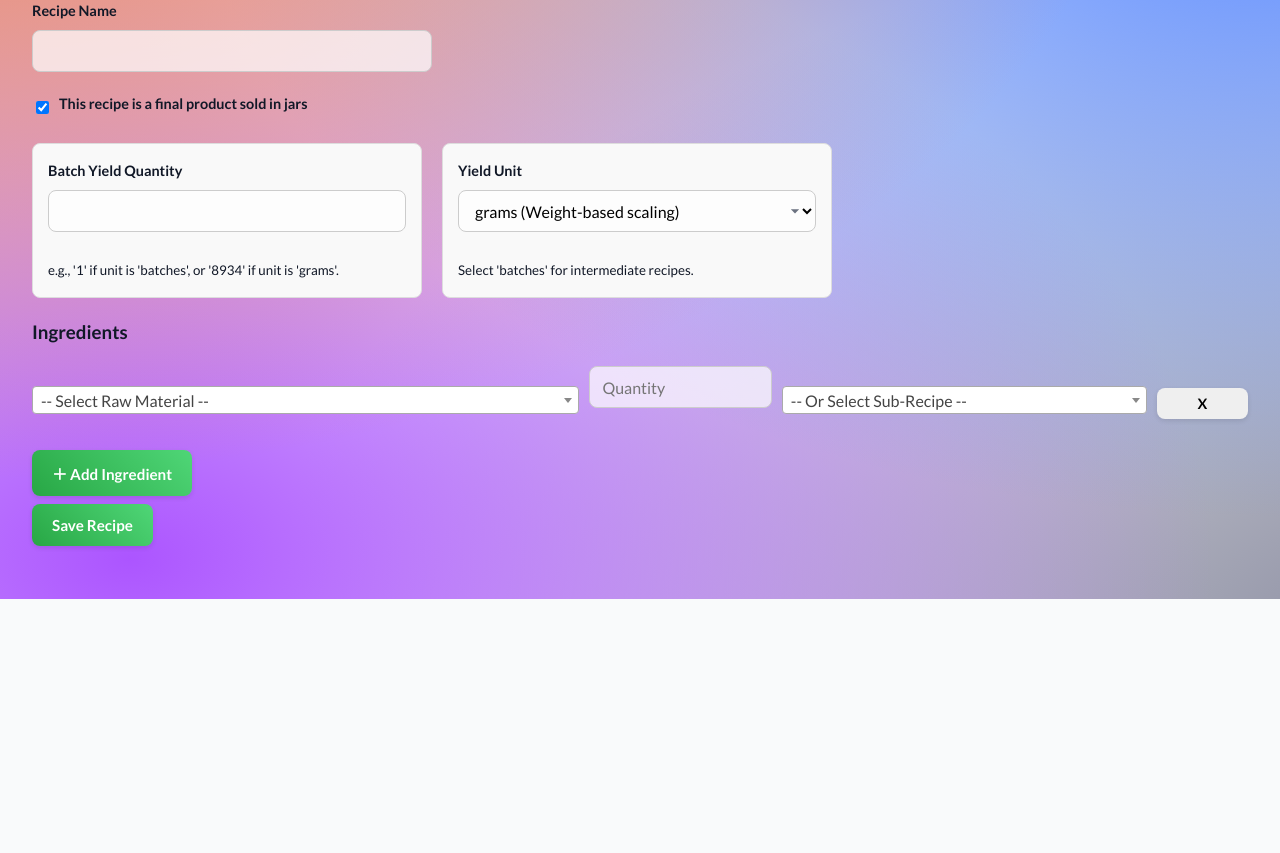
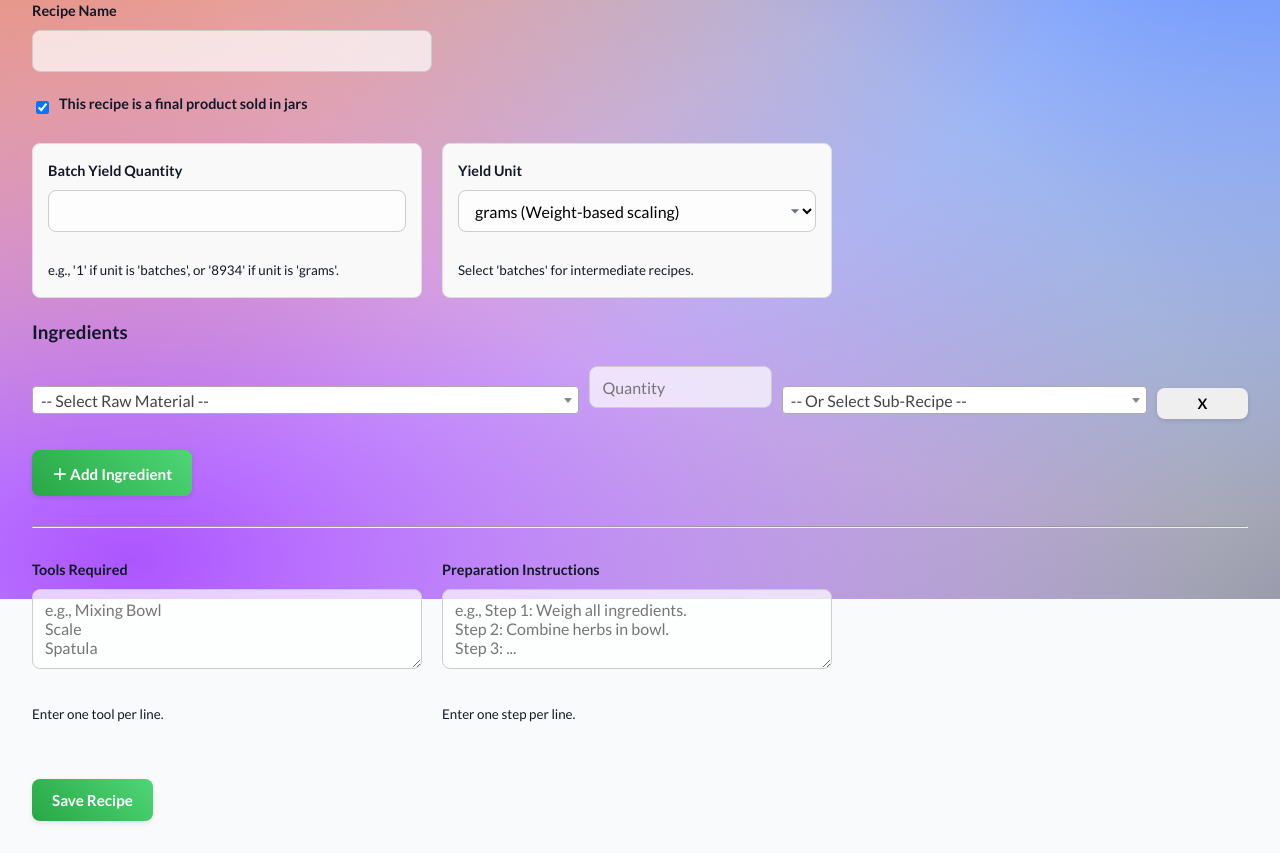
Before and after one commit to ATrapenard/Bliss_Analytics_Dashboard, a Flask app: page /new-recipe in a window 1280 px wide. Shown: the part 201-1054 px from the top of the page. Before the commit the page ends 800 px from the top, so only its background shows below. Run offline with Flask 3, Linux system fonts and the light colour scheme; data that the repository does not hold is empty; some libraries are stand-ins or nearby versions.

Commit message:
added tool and instruction content for each recipe but now broken UI

```diff
--- a/app/routes_data.py
+++ b/app/routes_data.py
@@ -2,6 +2,7 @@ import psycopg2
 from psycopg2.extras import DictCursor, RealDictCursor
 from flask import Blueprint, flash, g, redirect, render_template, request, url_for
 from collections import defaultdict
+import json
 
 from app.db import get_db
 from app.models import get_base_ingredients, _log_inventory_adjustment
@@ -163,9 +164,29 @@ def create_recipe():
             yield_unit = request.form.get("yield_unit") or None
             is_sold_product = "is_sold_product" in request.form
 
+            # --- NEW: Get tools and instructions ---
+            tools_text = request.form.get("tools", "")
+            instructions_text = request.form.get("instructions", "")
+
+            # Convert text-area-per-line to a clean list
+            tools_list = [
+                tool.strip() for tool in tools_text.split("\n") if tool.strip()
+            ]
+            instructions_list = [
+                inst.strip() for inst in instructions_text.split("\n") if inst.strip()
+            ]
+
             cur.execute(
-                "INSERT INTO recipes (name, yield_quantity, yield_unit, is_sold_product) VALUES (%s, %s, %s, %s) RETURNING id;",
-                (recipe_name, yield_quantity, yield_unit, is_sold_product),
+                """INSERT INTO recipes (name, yield_quantity, yield_unit, is_sold_product, tools, instructions)
+                   VALUES (%s, %s, %s, %s, %s, %s) RETURNING id;""",
+                (
+                    recipe_name,
+                    yield_quantity,
+                    yield_unit,
+                    is_sold_product,
+                    json.dumps(tools_list),  # --- NEW
+                    json.dumps(instructions_list),  # --- NEW
+                ),
             )
             recipe_id = cur.fetchone()[0]
 
@@ -251,9 +272,32 @@ def update_recipe(recipe_id):
             yield_unit = request.form.get("yield_unit") or None
             is_sold_product = "is_sold_product" in request.form
 
+            # --- NEW: Get tools and instructions ---
+            tools_text = request.form.get("tools", "")
+            instructions_text = request.form.get("instructions", "")
+
+            # Convert text-area-per-line to a clean list
+            tools_list = [
+                tool.strip() for tool in tools_text.split("\n") if tool.strip()
+            ]
+            instructions_list = [
+                inst.strip() for inst in instructions_text.split("\n") if inst.strip()
+            ]
+
             cur.execute(
-                "UPDATE recipes SET name = %s, yield_quantity = %s, yield_unit = %s, is_sold_product = %s WHERE id = %s;",
-                (new_name, yield_quantity, yield_unit, is_sold_product, recipe_id),
+                """UPDATE recipes
+                   SET name = %s, yield_quantity = %s, yield_unit = %s,
+                       is_sold_product = %s, tools = %s, instructions = %s
+                   WHERE id = %s;""",
+                (
+                    new_name,
+                    yield_quantity,
+                    yield_unit,
+                    is_sold_product,
+                    json.dumps(tools_list),  # --- NEW
+                    json.dumps(instructions_list),  # --- NEW
+                    recipe_id,
+                ),
             )
 
             # --- Re-use the same ingredient logic ---
--- a/app/templates/recipe_form.html
+++ b/app/templates/recipe_form.html
@@ -148,8 +148,24 @@
         </div>
         {% endfor %}
     </div>
+    <button type="button" class="add-btn" onclick="addIngredient()">＋ Add Ingredient</button>
 
-    <button type="button" class="add-btn" onclick="addIngredient()">＋ Add Ingredient</button>
+    <hr style="margin: 30px 0;">
+
+    <div class="form-grid">
+        <div>
+            <label for="tools">Tools Required</label>
+            <textarea id="tools" name="tools" rows="5"
+                placeholder="e.g., Mixing Bowl&#10;Scale&#10;Spatula">{{ (recipe.tools or []) | join('\n') }}</textarea>
+            <small>Enter one tool per line.</small>
+        </div>
+        <div>
+            <label for="instructions">Preparation Instructions</label>
+            <textarea id="instructions" name="instructions" rows="5"
+                placeholder="e.g., Step 1: Weigh all ingredients.&#10;Step 2: Combine herbs in bowl.&#10;Step 3: ...">{{ (recipe.instructions or []) | join('\n') }}</textarea>
+            <small>Enter one step per line.</small>
+        </div>
+    </div>
     <br>
     <button type="submit" class="submit-btn">{% if recipe %}Save Changes{% else %}Save Recipe{% endif %}</button>
 </form>
```
Also changed, not shown: app/templates/recipes.html (+37 -9 lines).
